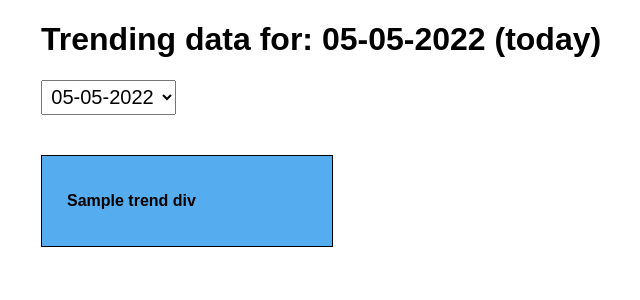
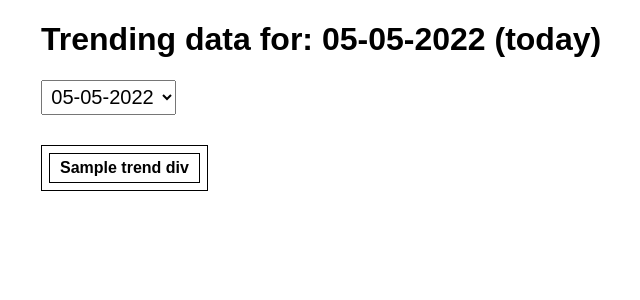
Before and after one commit to Akusticostacos/tweetstorian, a Flask app: page / in a window 1280 px wide. Shown: the part 89-389 px from the top of the page, without its empty margins (9-649 px from the left). Run offline with Flask 2, Linux system fonts and the light colour scheme; data comes from the database, SQL or seed files in the repository; a database or web service that is not in the repository returns one stand-in record (values such as "Sample title"); data that the repository does not hold is empty.

Commit message:
näkymän muuttaminen taulukoksi selkeyden vuoksi.

```diff
--- a/application/control/scheduler.py
+++ b/application/control/scheduler.py
@@ -15,7 +15,7 @@ def set_scheduler(app):
 
     # Crontrigger joka päivälle klo 23:55:00
     trigger = CronTrigger(
-        year="*", month="*", day="*", hour="22", minute="10", second="0"
+        year="*", month="*", day="*", hour="23", minute="55", second="0"
     )
 
     # Alustetaan scheduler joka toimii sovelluksen taustalla
--- a/application/static/css/trending.css
+++ b/application/static/css/trending.css
@@ -11,6 +11,7 @@ body {
 }
 
 .trend_div {
+    width: 100%;
     float: left;
     margin-right: 50px;
     margin-top: 30px;
@@ -39,6 +40,20 @@ body {
   width: 135px;
   text-align: center;
   font-size: 20px;
+}
+
+.additional_info_div {
+  display: block;
+  width: 30%;
+}
+
+table, td {
+  border: 1px solid black;
+  padding: 5px;
+}
+
+.trends_table {
+  margin-top: 30px;
 }
 
 /* Header lähde: https://www.w3schools.com/howto/howto_css_responsive_header.asp */
--- a/application/templates/trending.html
+++ b/application/templates/trending.html
@@ -35,23 +35,27 @@
 
     </select>
 
+    <table class="trends_table">
+
         {% if trends|length > 0 %}
 
-        {% for trend_div in trends|batch(10) %}
+        {% for trend_div in trends|batch(5) %}
 
-            <div class="trend_div">
+            <tr>
                 {% for trend in trend_div %}
                 {% if trend.get("tweet_volume") == None %}
                     {% set tweet_volume = "Tweet volume not available for this trend" %}
                 {% else %}
                     {% set tweet_volume = trend.get("tweet_volume")|string + " Tweets" %}
                 {% endif %}
-                    <p>
+                    <td>
                         <a href="{{trend.get('url')}}" target="_blank" class="trend_link" title="{{tweet_volume}}">{{trend.get("name")}}</a>
-                    </p>
+                    </td>
                 {% endfor %}
-            </div>
+            </tr>
         {% endfor %}
+
+    </table>
 
     <div class="additional_info_div">
         {% if additional_info|length > 0 %}
```
Lines whose indentation alone changed are shown as unchanged.
